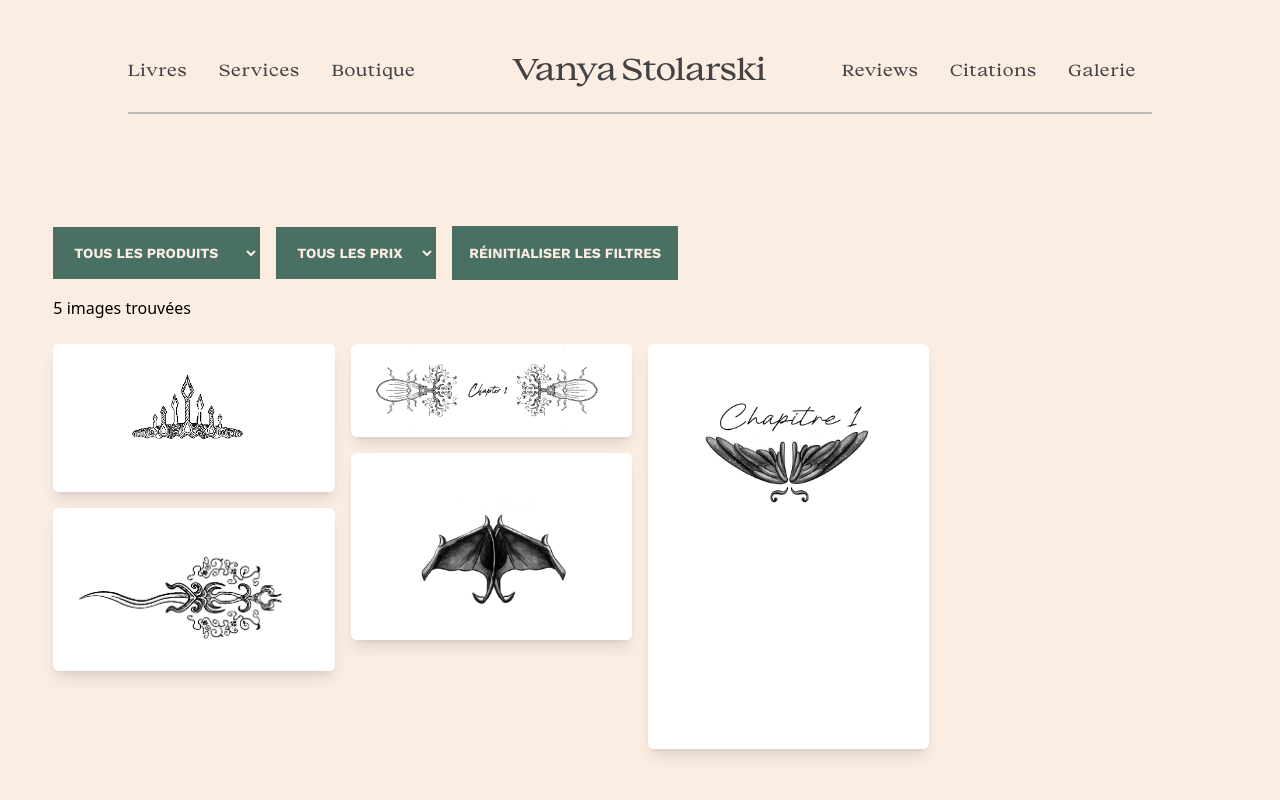
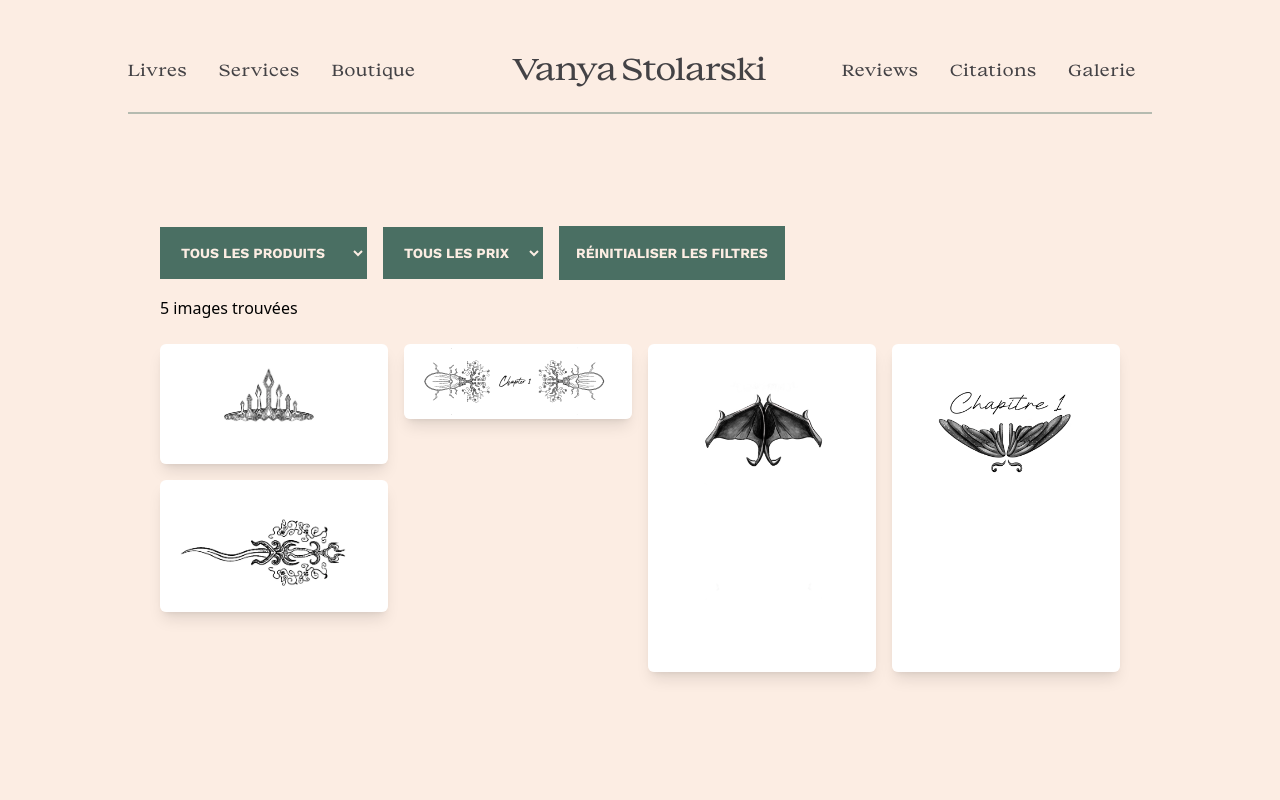
Before and after one commit to HussonAxel/vanyastolarski--prod, a React (Vite) app: page /boutique in a window 1280 px wide. Shown: the top 800 px of the page. Built offline with nearby package versions, Linux system fonts and the light colour scheme.

Commit message:
fix styles

```diff
--- a/src/components/BoutiquePics/BoutiquePics.tsx
+++ b/src/components/BoutiquePics/BoutiquePics.tsx
@@ -35,6 +35,16 @@ const galleryData: GalleryImage[] = [
       "La nature est un étrange symbole en fantasy, tantôt effrayante et dangereuse, tantôt magique et mystique, parsemez votre manuscrit de créatures étranges et forestières pour plonger vos lecteurs dans un monde sylvestre empli de secrets. ",
     prix: "17€",
     categorie: "Dinkus",
+  },
+  {
+    url: "/assets/boutique/oeuf.webp",
+    title: "Oeuf",
+    description:
+      "Qu’il s’agisse de cavaliers dragons ou d’une légende d’un trésor protégé par ces créatures titanesques, les œufs sont souvent présentés comme signe de puissance et de pouvoir. Dévoilez à vos lecteurs au fil des chapitres ce que découvrent vos personnages ! ",
+    prix: "20€",
+    prix_evolutif: "30€ pour l'évolutif (lot de 4) ",
+    categorie: "Entête de chapitre",
+    evolutif: true,
   },
   {
     url: "/assets/boutique/oeuf_1.webp",
@@ -125,7 +135,7 @@ export default function GalleryPics() {
 
   return (
     <>
-      <div className="md:w-11/12 w-9/12 mx-auto mb-6 space-y-4">
+      <div className="w-11/12 md:w-9/12 mx-auto mb-6 space-y-4">
         <div className="flex flex-wrap gap-4 items-center">
           <select
             value={activeFilters.categorie}
@@ -174,7 +184,7 @@ export default function GalleryPics() {
         </p>
       </div>
 
-      <div className="columns-1 sm:columns-2 md:columns-3 lg:columns-4 md:w-11/12 w-9/12 mx-auto my-4 gap-4">
+      <div className="columns-1 sm:columns-2 md:columns-3 lg:columns-4 w-11/12 md:w-9/12 mx-auto my-4 gap-4">
         {filteredImages.map((image, index) => (
           <motion.div
             key={index}
@@ -212,11 +222,28 @@ export default function GalleryPics() {
               onClick={(e) => e.stopPropagation()}
             >
               <div className="md:flex-1 bg-black flex items-center justify-center min-h-[300px] md:min-h-[400px]">
+                {selectedImage.evolutif ? (
+                  <div className="grid grid-cols-2 gap-4">
+                    {galleryData
+                      .filter(
+                        (img) => img.evolutif && img.url !== selectedImage.url
+                      )
+                      .map((img) => (
+                        <img
+                          key={img.url}
+                          src={img.url}
+                          alt={img.title}
+                          className="w-full h-auto object-contain"
+                        />
+                      ))}
+                  </div>
+                ) : (
                   <img
                     src={selectedImage.url}
                     alt={selectedImage.title}
                     className="max-w-full max-h-[80vh] w-auto h-auto object-contain"
                   />
+                )}
               </div>
 
               <div className="md:w-[400px] flex flex-col max-h-[80vh] font-WorkSans bg-white">
@@ -228,11 +255,10 @@ export default function GalleryPics() {
                     <p className="text-lg">
                       <span className="font-semibold">Prix : </span>{" "}
                       {selectedImage.prix}
-                      {selectedImage.prix_evolutif && (
-                        <span className="text-sm text-gray-500">
+                    </p>
+                    <p className="text-lg">
+                      <span className="font-semibold">Prix évolutif : </span>{" "}
                       {selectedImage.prix_evolutif}
-                        </span>
-                      )}
                     </p>
                   </div>
                 </div>
```
Lines whose indentation alone changed are shown as unchanged.
